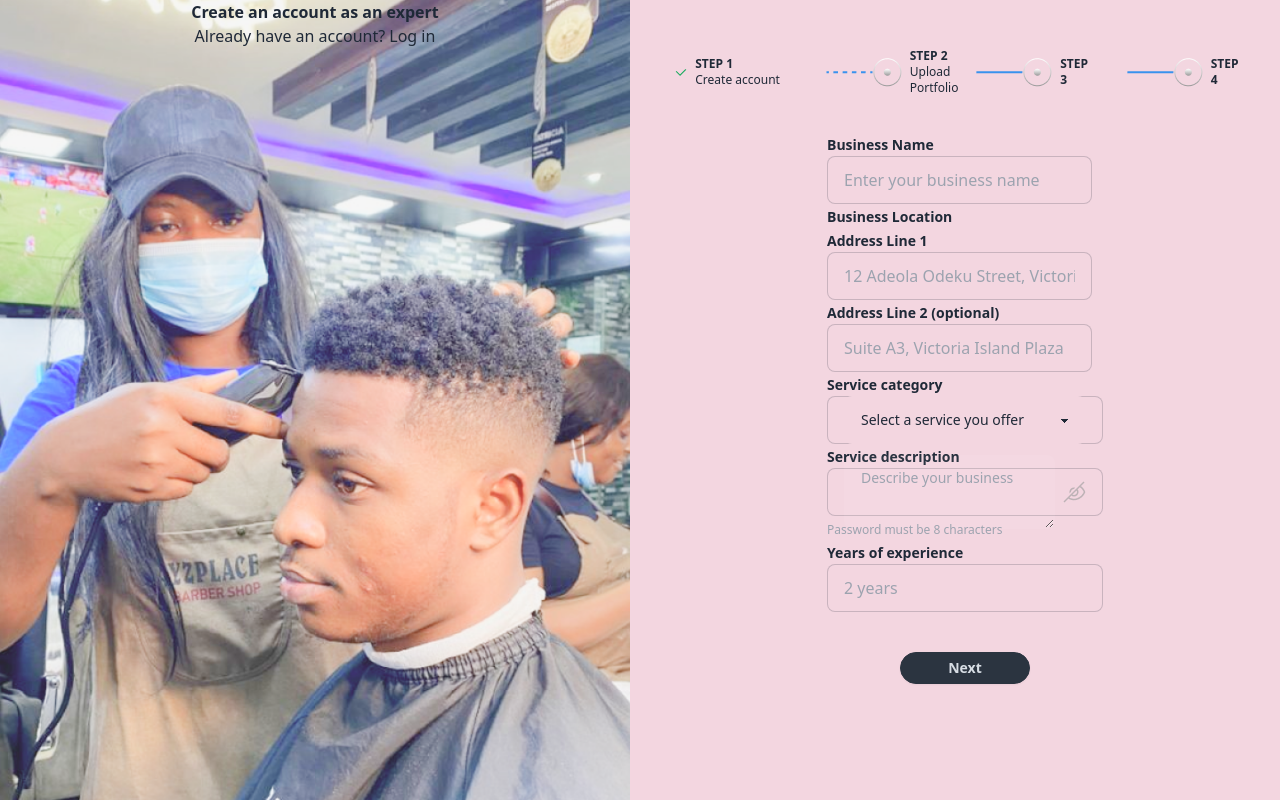
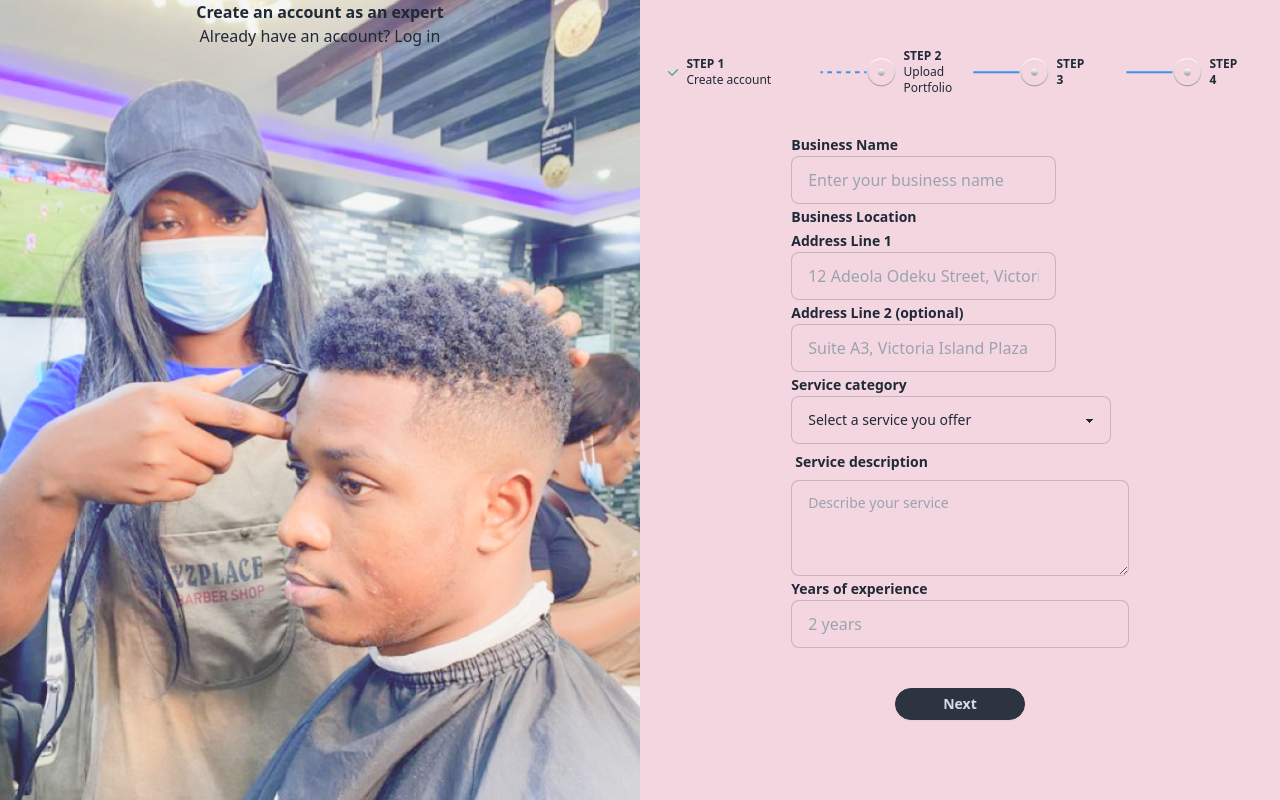
Before and after one commit to Lahitan/beautyexpert, a React (Vite) app: page /ExpertCreateAccountPage2 in a window 1280 px wide. Built offline with nearby package versions, Linux system fonts and the light colour scheme.

Commit message:
chore: design changes

```diff
--- a/src/pages/Login/ExpertCreateAccount.jsx
+++ b/src/pages/Login/ExpertCreateAccount.jsx
@@ -19,7 +19,7 @@ const background = {
 const ExpertCreateAccount = () => {
   return (
     <div className=' items-center bg-primary-brand' >
-        <div className="grid md:grid-cols-2 lg:grid-cols-2 gap-5">
+        <div className="grid md:grid-cols-2 lg:grid-cols-2">
             {/* background image */}
             <div style={background} className=' ' >
                 {/* headings */}
--- a/src/pages/Login/ExpertCreateAccountPage2.jsx
+++ b/src/pages/Login/ExpertCreateAccountPage2.jsx
@@ -1,12 +1,12 @@
 import React from 'react'
 import { Link } from "react-router-dom"
 import barber from "../../assets/barber-background-image.png"
-import loading from "../../assets/step-loading-logo.png"
+// import loading from "../../assets/step-loading-logo.png"
 import line from "../../assets/line-logo.png"
 import brokenLine from "../../assets/broken-line.png"
 import unchecked from "../../assets/unchecked-logo.png"
 import checked from "../../assets/checked-logo.png"
-import eye from "../../assets/eye-logo.png"
+// import eye from "../../assets/eye-logo.png"
 import wideLine from "../../assets/wide-line.png"
 
 const background = {
@@ -20,8 +20,8 @@ const background = {
 
 const ExpertCreateAccountPage2 = () => {
   return (
-    <div className=' items-center bg-primary-brand' >
-        <div className="grid md:grid-cols-2 lg:grid-cols-2 gap-5">
+    <div className=' items-center bg-primary-brand  ' >
+        <div className="grid md:grid-cols-2 lg:grid-cols-2 ">
             {/* background image */}
             <div style={background} className=' ' >
                 {/* headings */}
@@ -37,7 +37,7 @@ const ExpertCreateAccountPage2 = () => {
                 <div className=' grid sm:grid-cols-1 md:grid-cols-4 lg:grid-cols-4 place-items-center text-xs gap-3 p-5 mt-10 '>
                     <img src={wideLine} alt="" className=' md:hidden lg:hidden ' />
                     {/* sign in steps */}
-                    <div className=' flex flex-row items-center p-0 w-32 h-6 flex-none order-1 flex-grow-0 ' >
+                    <div className=' flex flex-row items-center p-0 w-32 h-6 flex-none order-1 flex-grow-0' >
                         <img src={checked} alt="" />
                         <div className='p-2' >
                             <h3 className='font-bold' >STEP 1</h3>
@@ -68,11 +68,11 @@ const ExpertCreateAccountPage2 = () => {
                 {/* end of sign in steps */}
                 {/* form */}
                 <div className=" flex flex-col  place-items-center gap-10 w-[100%] h-[466px] my-7  ">
-                   <div className=' flex flex-col  items-start   ' >
+                   <div className=' flex flex-col items-start   ' >
                    <div >
                         <span className='label-text font-bold'>Business Name</span>
                         <label className="input input-bordered flex items-center gap-9 bg-primary-brand ">
-                            <input type="text" className="grow" placeholder="Enter your business name " />
+                            <input type="text" className="grow " placeholder="Enter your business name " />
                         </label>
                     </div>
                     <div>
@@ -95,27 +95,23 @@ const ExpertCreateAccountPage2 = () => {
                     <div>
                     <div>
                         <span className='label-text font-bold'>Service category</span>
-                        <label className="input input-bordered flex items-center gap-2 bg-primary-brand ">
-                            <select className="select select-ghost w-full max-w-xs bg-primary-brand">
-                                <option disabled selected>Select a service you offer</option>
-                                <option>Fashion designer</option>
-                                <option>Makeup artist</option>
-                                <option>Hair Stylist</option>
-                                <option>Barber</option>
-                                <option>Personal Stylist</option>
-                                <option>Nail technician</option>
+                            <select className="select select-bordered w-full max-w-xs bg-primary-brand" >
+                                <option className='bg-white  ' disabled selected>Select a service you offer</option>
+                                <option className='bg-white'>Fashion designer</option>
+                                <option className='bg-white'>Makeup artist</option>
+                                <option className='bg-white'>Hair Stylist</option>
+                                <option className='bg-white'>Barber</option>
+                                <option className='bg-white'>Personal Stylist</option>
+                                <option className='bg-white'>Nail technician</option>
                             </select>
-                            {/* <input type="text" className="grow" placeholder="Enter your email address" /> */}
-                        </label>
                     </div>
                     <div>
-                        <span className='label-text font-bold'>Service description</span>
-                        <label className="input input-bordered flex items-center gap-2 bg-primary-brand ">
-                            <textarea className="textarea textarea-ghost" placeholder="Describe your business"></textarea>
-                            {/* <input type="password" className="grow" placeholder='Password' /> */}
-                            <img src={eye} alt="" />
+                        <label className="form-control">
+                            <div className="label">
+                                <span className="label-text font-bold">Service description</span>
+                            </div>
+                            <textarea className="textarea textarea-bordered bg-primary-brand h-24" placeholder="Describe your service"></textarea>
                         </label>
-                        <span className=' text-xs text-gray-400'>Password must be 8 characters</span>
                     </div>
                     <div>
                         <span className='label-text font-bold'>Years of experience</span>
```
